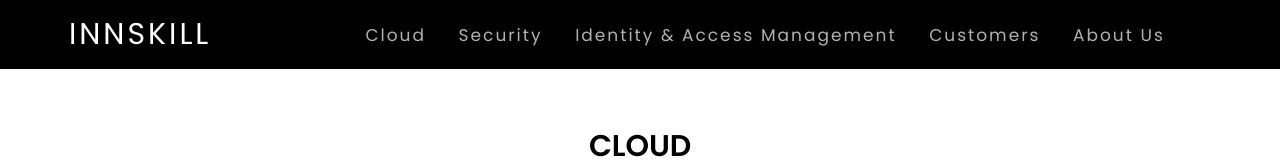
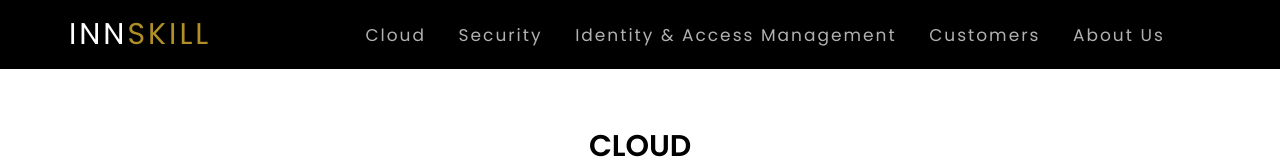
Before and after one commit to Gantamonika/Innskill, a plain HTML site: page html/CIS.html in a window 1280 px wide. Shown: the top 160 px of the page. Drawn offline with nearby package versions, Linux system fonts and the light colour scheme.

Commit message:
logo changes are done

```diff
--- a/html/CIS.html
+++ b/html/CIS.html
@@ -12,7 +12,7 @@
   <body>
     <nav>
       <div class="logo">
-        INNSKILL
+        <span class="clr2">INN</span><span class="clr1">SKILL</span>
       </div>
 
       <ul class="nav-links">
```
Also changed, not shown: html/CTS.html (+1 -1 lines), index.html (+2 -1 lines).
